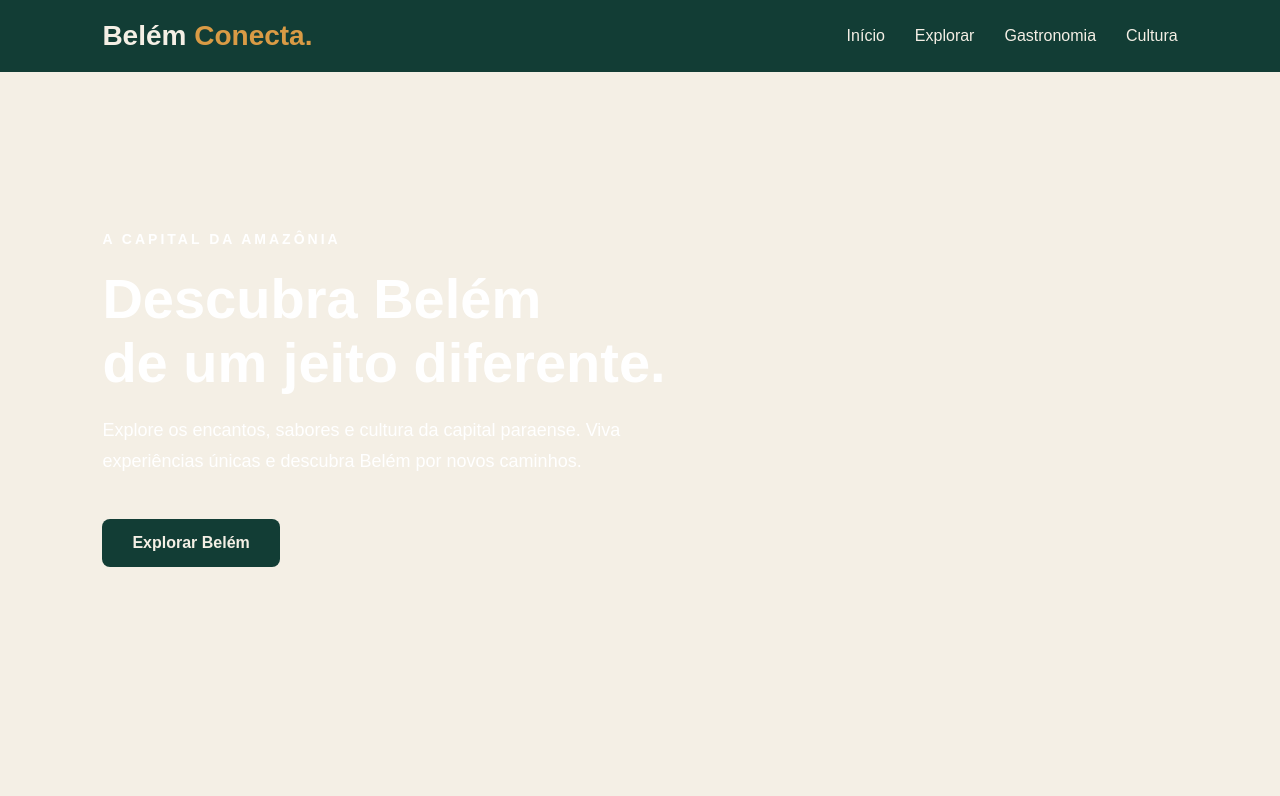
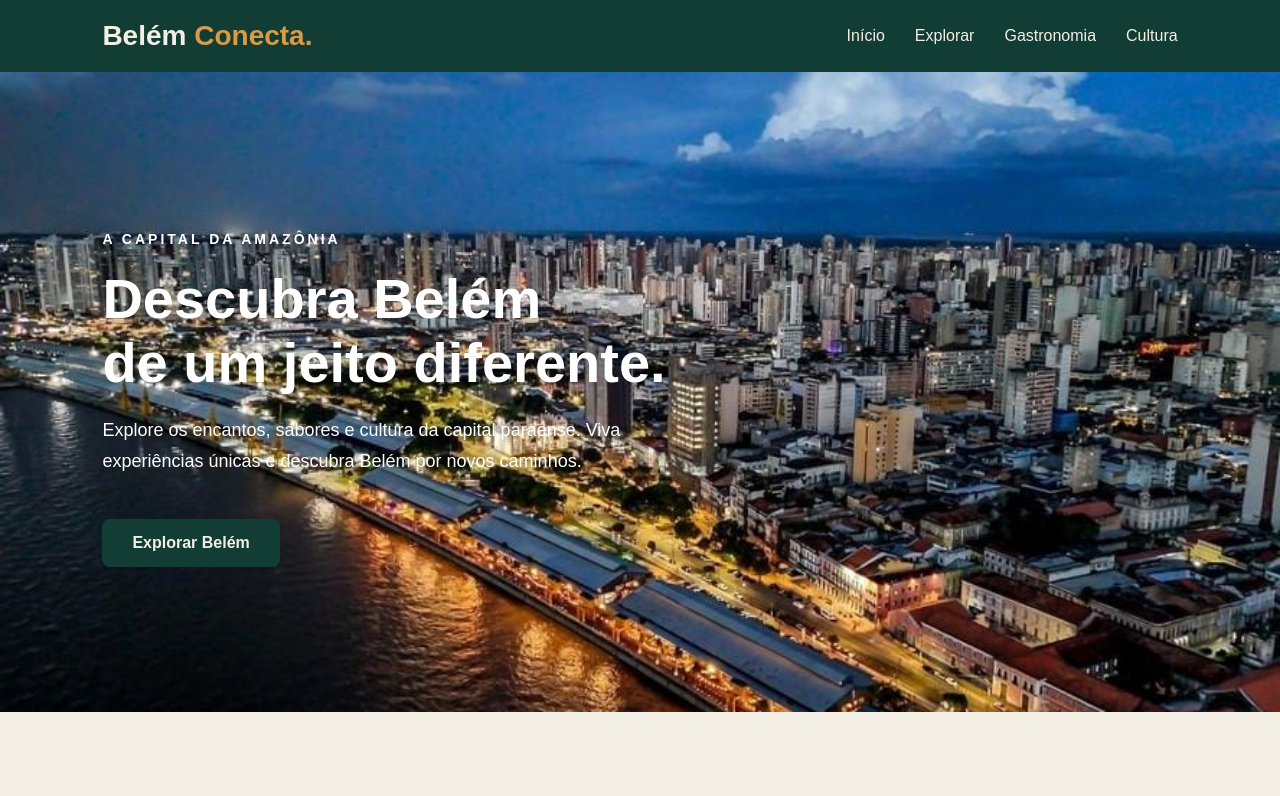
Before and after one commit to Sebastiao-pereira/belem-conecta, a plain HTML site: page index.html in a window 1280 px wide. Shown: the top 796 px of the page. Drawn offline with Linux system fonts and the light colour scheme; files whose address does not match are found by name.

Commit message:
Add files via upload

```diff
--- a/style.css
+++ b/style.css
@@ -55,7 +55,7 @@ body {
     display: flex;
     align-items: center;
     padding: 80px 8%;
-    background-image: url("imagens/belem-hero.jpeg");
+    background-image: url("belem-hero.jpeg");
     background-size: cover;
 background-position: center;
 background-repeat: no-repeat;
```
